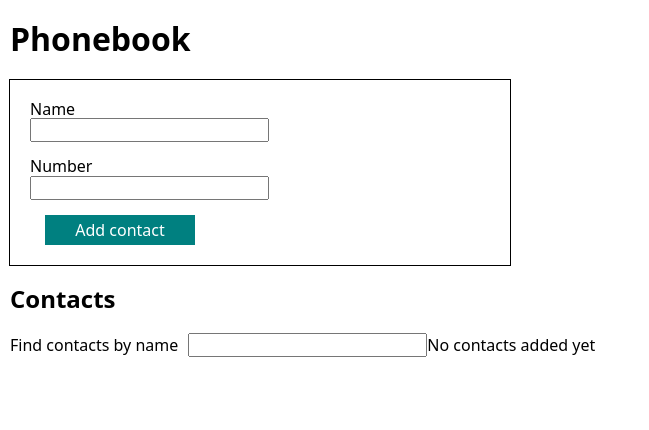
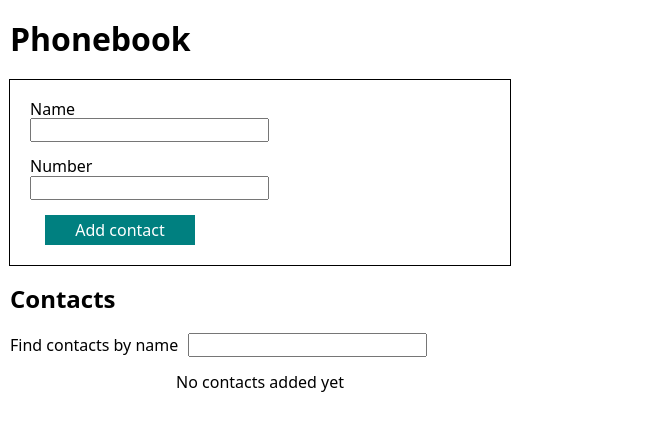
Before and after one commit to Lekasey/goit-react-hw-09-phonebook, a React (Create React App) app: page / in a window 1280 px wide. Shown: the top 430 px of the page, without its empty margins (0-649 px from the left). Built offline with nearby package versions, Linux system fonts and the light colour scheme.

Commit message:
little styles

```diff
--- a/src/App.css
+++ b/src/App.css
@@ -16,3 +16,11 @@ body {
 .button:hover {
   transform: scale(1.05);
 }
+
+.wrapper {
+  width: 500px;
+}
+.noContacts {
+  display: block;
+  text-align: center;
+}
--- a/src/App.js
+++ b/src/App.js
@@ -51,7 +51,7 @@ class App extends Component {
       <div>
         <h1>Phonebook</h1>
         <Form onSubmit={this.isContactPresent} />
-        <div>
+        <div className="wrapper">
           <h2>Contacts</h2>
           <Filter value={filter} onChange={this.changeFilter} />
           {contacts.length > 0 ? (
@@ -60,7 +60,7 @@ class App extends Component {
               onDeleteContact={this.deleteContact}
             />
           ) : (
-            'No contacts added yet'
+            <p className="noContacts">No contacts added yet</p>
           )}
         </div>
       </div>
```
